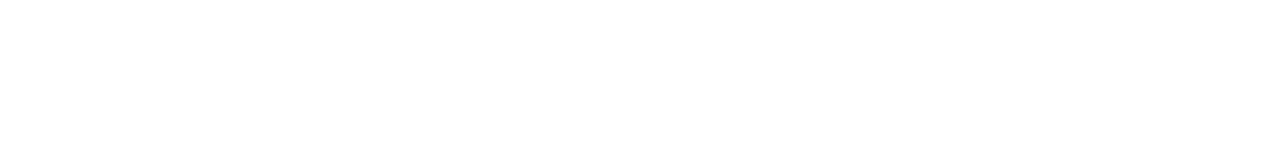
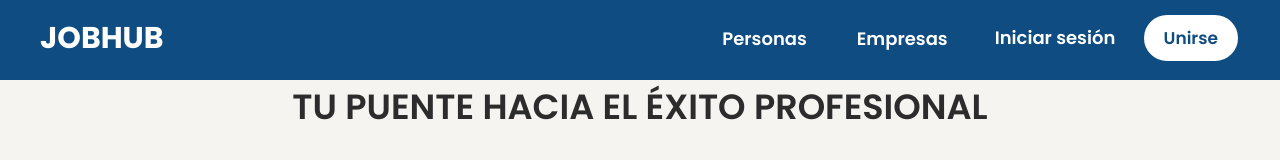
Before and after one commit to pand1-ta/JobHub-Page, a plain HTML site: page index.html in a window 1280 px wide. Drawn offline with Linux system fonts and the light colour scheme.

Commit message:
navbar
Navbar develop

```diff
--- a/index.html
+++ b/index.html
@@ -4,10 +4,41 @@
     <meta charset="UTF-8">
     <meta name="viewport" content="width=device-width, initial-scale=1.0">
     <title>JobHub</title>
+    <link rel="icon" href="img/logo.jpg">
     <link rel="stylesheet" href="styles.css">
 
 </head>
 <body>
 
+    <header class = "header">
+        <div class="menu container">
+            <a href="#" class="logo">JobHub</a>
+            <label for = "menu">
+                <img src = "img/menu.png" class="menu-icon" alt="menu">
+            </label>
+            <nav class="navbar">
+                <ul>
+                    <!-- <li><a href="#">Inicio</a></li> -->
+                    <li><a href="#">Personas</a></li>
+                    <li><a href="#">Empresas</a></li>
+                    <button class="btnIniciar">Iniciar sesión</button>
+                    <button class="btnUnirse">Unirse</button>
+                </ul>
+            </nav>
+        </div>
+    </header>
+
+    <section>
+        <div class="information container">
+            <div class="information-content">
+                <div class="information-1">
+                    <p>
+                        Tu puente hacia el éxito profesional
+                    </p>
+                </div>
+            </div>
+        </div>
+    </section>
 </body>
+
 </html>
--- a/styles.css
+++ b/styles.css
@@ -0,0 +1,115 @@
+@import url('https://fonts.googleapis.com/css2?family=Poppins:ital,wght@0,100;0,200;0,300;0,400;0,500;0,600;0,700;0,800;0,900;1,100;1,200;1,300;1,400;1,500;1,600;1,700;1,800;1,900&family=Satisfy&display=swap');
+
+* { /*estilos universal*/
+    margin: 0; /*márgenes*/
+    padding: 0;
+    box-sizing: border-box;
+    text-decoration: none;
+    list-style: none;
+}
+
+body {
+    font-family: 'Poppins', sans-serif; /*Tipografía del cuerpo*/
+    background-color: #f5f4f0;
+}
+
+.header {
+    background-color: #0f4c81;
+    display: flex;
+    align-items: center;
+    min-height: 10vh; /*altura mínima*/
+    padding: 0px 0 0 0;
+}
+
+img {
+    max-width: 100%;
+}
+.container {
+    max-width: 1200px; /*ancho máx*/
+    margin: 0 auto; /*márgen arriba/abajo = 0 - izq/der = auto*/
+}
+
+.menu {
+    position: absolute;
+    top: 0;
+    left: 0;
+    right: 0;
+    display: flex;
+    align-items: center;
+    justify-content: space-between;
+}
+
+.logo {
+    color: #ffffff;
+    text-transform: uppercase;
+    font-size: 30px;
+    font-weight: 700;
+}
+
+.menu .navbar ul li {
+    position: relative;
+    float: left;
+}
+
+.menu .navbar ul li a {
+    font-size: 18px;
+    padding: 25px;
+    color: #ffffff;
+    display: block;
+    font-weight: 600;
+}
+
+.menu-icon {
+    width: 25px;
+}
+
+.menu label {
+    cursor: pointer;
+    display: none;
+}
+
+#menu {
+    display: none;
+}
+
+.information-1 {
+    text-align: center;
+}
+
+.information-1 p {
+    font-size: 35px;
+    color: #2c2c2c;
+    text-transform: uppercase;
+    font-weight: 600;
+}
+
+.btnIniciar {
+    font-family: 'Poppins', sans-serif; /*Tipo de letra*/
+    font-size: 18px;
+    font-weight: 600;
+    margin-top: 12px;
+    background-color: transparent; /*fondo transparente*/
+    border: 2px solid transparent; /* borde transparente */
+    color: white; /* Color del texto */
+    border-radius: 50px; /*redondeo de borde*/
+    padding: 10px 20px; /* Espacio alrededor del texto */
+    text-align: center; /* Alineación del texto */
+    cursor: pointer; /* Cambia el cursor a una mano cuando pasas por encima */
+}
+
+.btnUnirse {
+    font-family: 'Poppins', sans-serif;
+    font-size: 17px;
+    font-weight: 600;
+    background-color: #ffffff;
+    border: 2px solid #0f4c81;
+    border-radius: 50px;
+    color: #0f4c81;
+    padding: 10px 20px;
+    text-align: center;
+    cursor: pointer;
+}
+
+.btnIniciar:hover {
+    background-color: #2c2c2ccb;
+}
```
Also changed, not shown: img/logo.jpg (added), img/menu.png (added).
